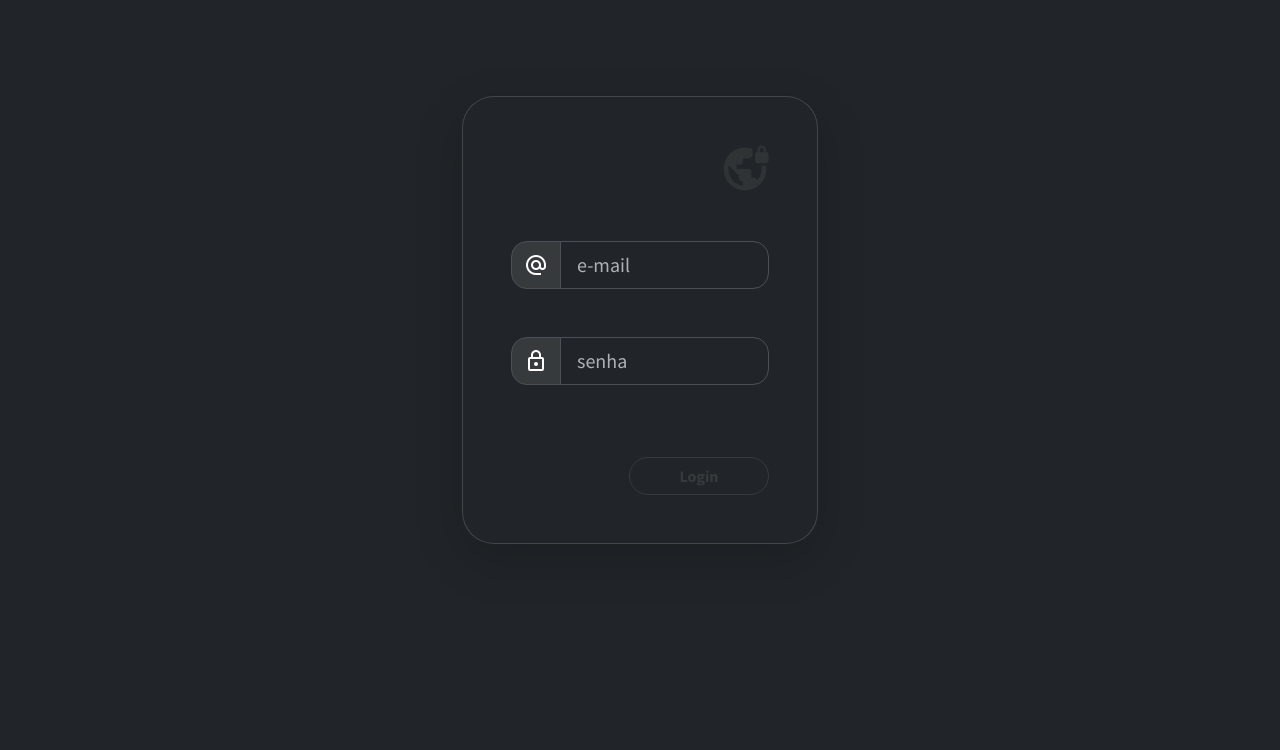
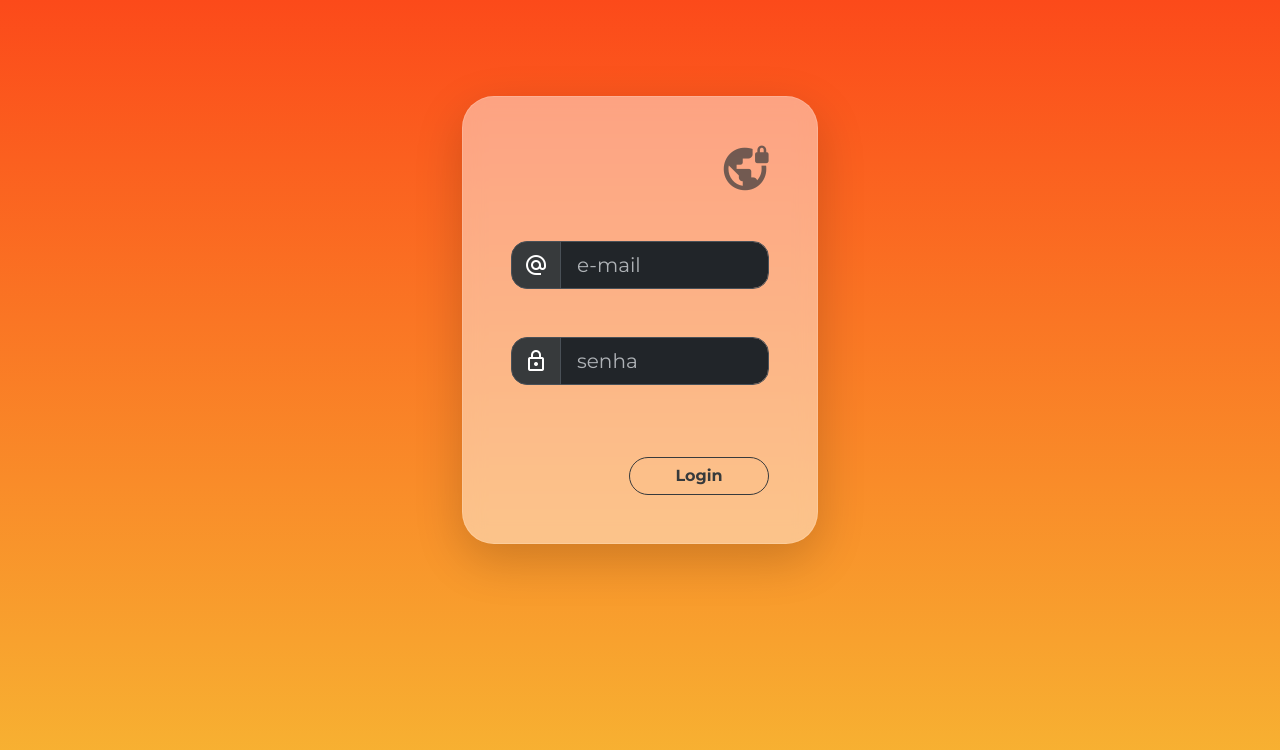
Before and after one commit to willmayrink/galpao-bi, a plain HTML site: page login.html in a window 1280 px wide. Drawn offline with nearby package versions, Linux system fonts and the light colour scheme.

Commit message:
Add files via upload

```diff
--- a/css/custom.css
+++ b/css/custom.css
@@ -1,5 +1,3 @@
-
-
 .gradient-custom {
     /* fallback for old browsers */
     background: #6a11cb;
@@ -9,13 +7,43 @@
 
     /* W3C, IE 10+/ Edge, Firefox 16+, Chrome 26+, Opera 12+, Safari 7+ */
     background: linear-gradient(to right, rgba(255, 92, 0, 1), rgba(255, 134, 0, 1))
-    }
-.transparent-opacity{
+}
+
+.transparent-opacity {
     opacity: .9;
 }
-.total-opacity{
+
+.total-opacity {
     opacity: 1;
 }
-.text-indigo{
-    color:#6610f2;
+
+.text-indigo {
+    color: #6610f2;
 }
+
+.gradient-custom-orange {
+    background: linear-gradient(#fc4a1a, #f7b733);
+    background-repeat: no-repeat;
+    background-attachment: fixed;
+}
+
+
+.background-translucent {
+    background-color: rgba(255, 255, 255, 0.45);
+    backdrop-filter: blur(10px);
+}
+
+body{
+    font-family: 'Montserrat', sans-serif;
+}
+input[type='email']:focus::placeholder{
+    opacity: 0;
+}
+input[type='password']:focus::placeholder{
+    opacity: 0;
+}
+input[type='password']:focus{
+    font-family: Verdana, Geneva, Tahoma, sans-serif;
+    letter-spacing: 1.1rem;
+    font-weight: bold;
+}
```
